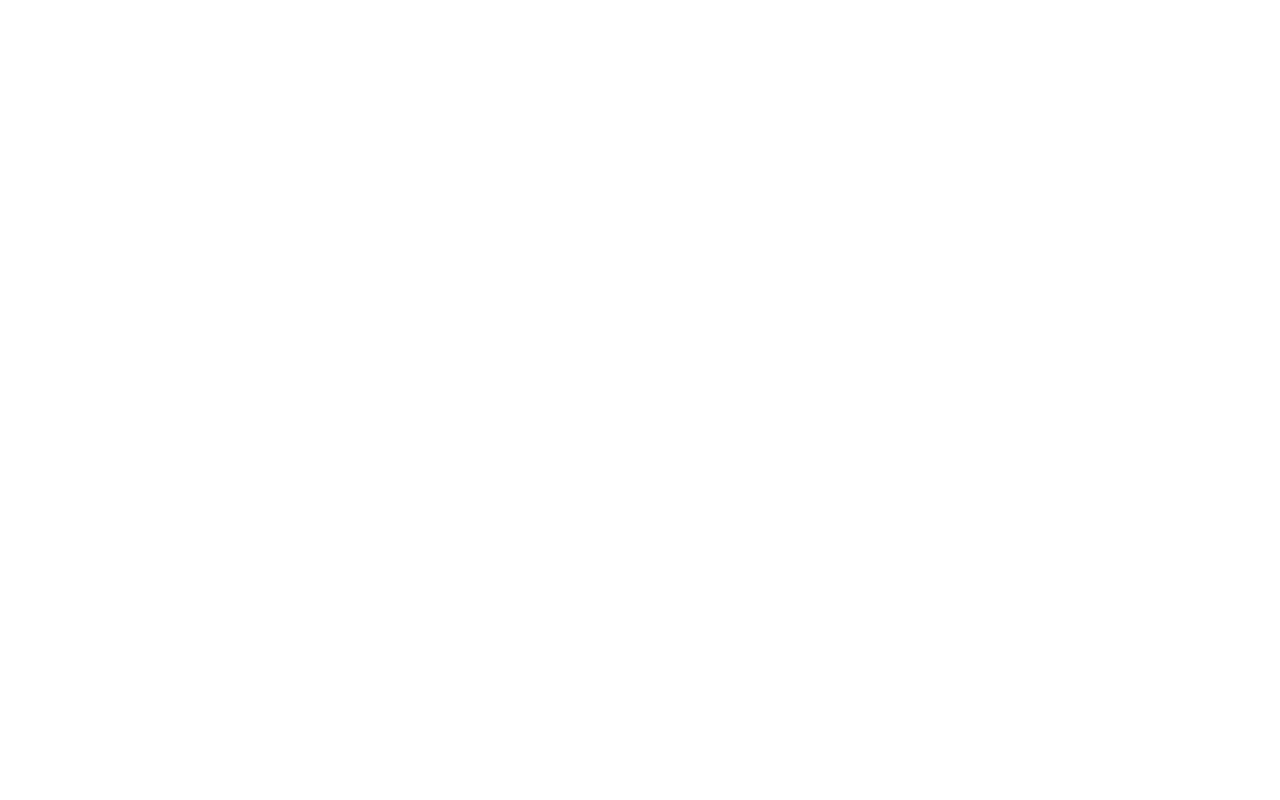
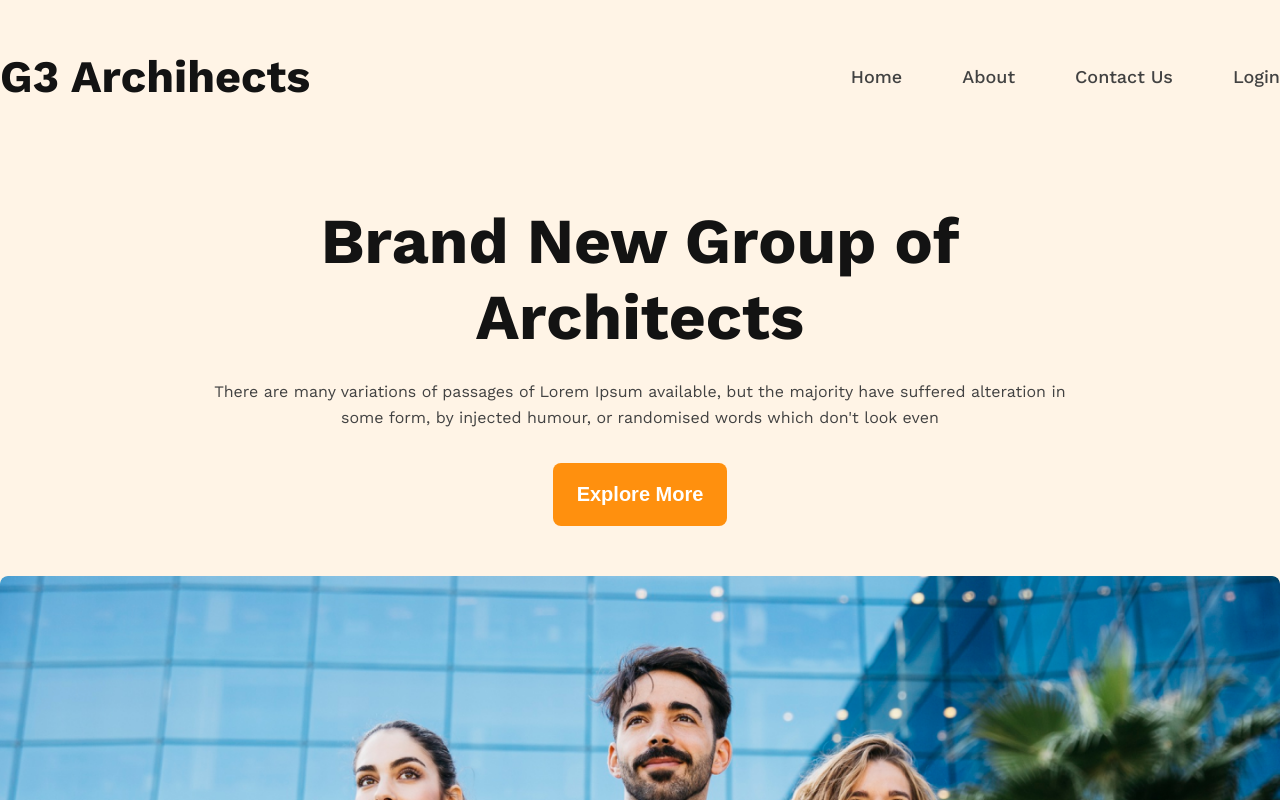
Before and after one commit to pollobs/G3-Architects, a plain HTML site: page index.html in a window 1280 px wide. Shown: the top 800 px of the page. Drawn offline with nearby package versions, Linux system fonts and the light colour scheme.

Commit message:
Header Added

```diff
--- a/index.html
+++ b/index.html
@@ -6,7 +6,32 @@
     <title>G3 Archihects</title>
     <link rel="stylesheet" href="styles/styles.css">
 </head>
-<body>
-
+<body class="work-sans-font">
+    <header class="primary-bg">
+        <div class="container">
+            <nav class="navbar display-flex">
+                <h3 class="logo dark">G3 Archihects</h3>
+                <ul class="nav-list display-flex">
+                    <li class="nav-items"><a href="" class="nav-item dark-2">Home</a></li>
+                    <li class="nav-items"><a href="" class="nav-item dark-2">About</a></li>
+                    <li class="nav-items"><a href="" class="nav-item dark-2">Contact Us</a></li>
+                    <li class="nav-items"><a href="" class="nav-item dark-2">Login</a></li>
+                </ul>
+            </nav>
+            <section class="hero">
+                <div class="hero-content center">
+                    <h1 class="h1 dark">
+                        Brand New Group of Architects
+                    </h1>
+                    <p class="body-16-px dark-2 hero-para">
+                        There are many variations of passages of Lorem Ipsum available, but the majority have suffered alteration in some form, by injected humour, or randomised words which don't look even</p>
+                    <button class="primary-btn">Explore More</button>
+                </div>
+                <div class="hero-image">
+                    <img src="images/banner.png" alt="Hero Image">
+                </div>
+            </section>
+        </div>
+    </header>
 </body>
 </html>
--- a/styles/styles.css
+++ b/styles/styles.css
@@ -0,0 +1,133 @@
+@import url('https://fonts.googleapis.com/css2?family=Work+Sans:ital,wght@0,100..900;1,100..900&display=swap');
+
+
+.work-sans-font {
+  font-family: "Work Sans", sans-serif;
+  font-optical-sizing: auto;
+  font-weight: 400;
+  font-style: normal;
+}
+
+/* Colors */
+.primary-bg {
+  background-color: rgba(255, 144, 14, 0.1);
+}
+
+.orange{
+    color: #FF900E;
+}
+
+.white{
+    color: #FFFFFF;
+}
+
+.dark{
+    color: #131313;
+}
+
+.dark-2{
+    color: #424242;
+}
+
+.dark-3{
+    color: #727272;
+}
+
+/* Font Sizes */
+
+h1{
+    font-size: 64px;
+    font-weight: 700;
+}
+
+.body-16-px{
+    font-size: 16px;
+    font-weight: 400;
+    line-height: 26px;
+}
+
+/* Shared Styles */
+* {
+  box-sizing: border-box;
+  margin: 0;
+  padding: 0;
+}
+
+.container {
+  max-width: 1440px;
+  margin: 0 auto;
+}
+
+.display-flex {
+  display: flex;
+}
+
+.center{
+  text-align: center;
+}
+
+.primary-btn{
+    background-color: #FF900E;
+    color: #FFFFFF;
+    border: none;
+    padding: 20px 24px;
+    font-size: 20px;
+    font-weight: 600;
+    border-radius: 8px;
+    cursor: pointer;
+}
+
+/* Navbar */
+
+.logo{
+    font-size: 45px;
+    font-weight: 700;
+}
+
+.navbar{
+    justify-content: space-between;
+    align-items: center;
+    padding: 50px 0 0 0;
+}
+
+.nav-list{
+    gap: 60px;
+}
+
+.nav-items{
+    list-style: none;
+}
+
+.nav-item{
+    text-decoration: none;
+    font-size: 18px;
+    font-weight: 500;
+    line-height: 26px;
+}
+
+/* Hero Section */
+
+.hero{
+    padding: 100px 0 45px 0;
+}
+
+.hero-content{
+    max-width: 865px;
+    margin: 0 auto;
+}
+
+.hero-para{
+    margin: 24px 0 32px 0;
+}
+
+.hero-image{
+    width: 100%;
+    height: auto;
+    margin-top: 50px;
+}
+
+.hero-image img{
+    width: 100%;
+    height: auto;
+    border-radius: 8px;
+}
```
